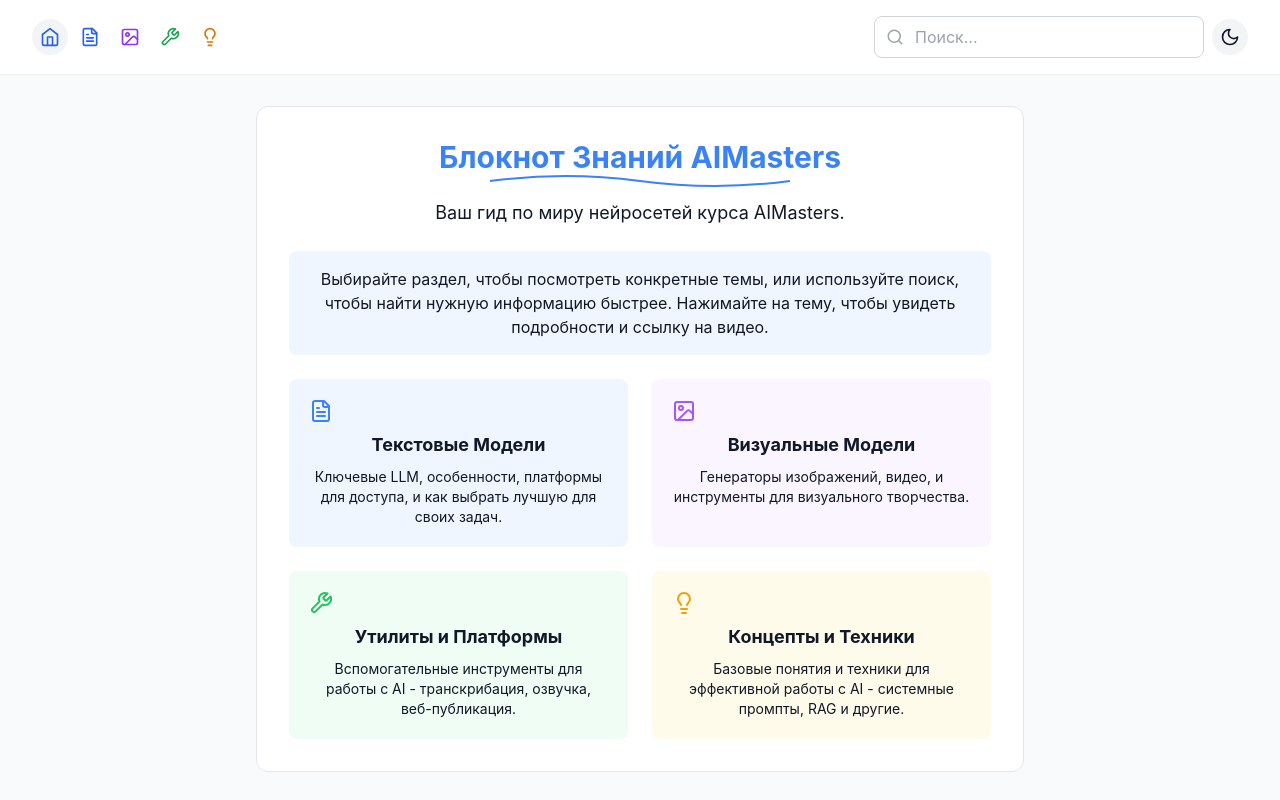
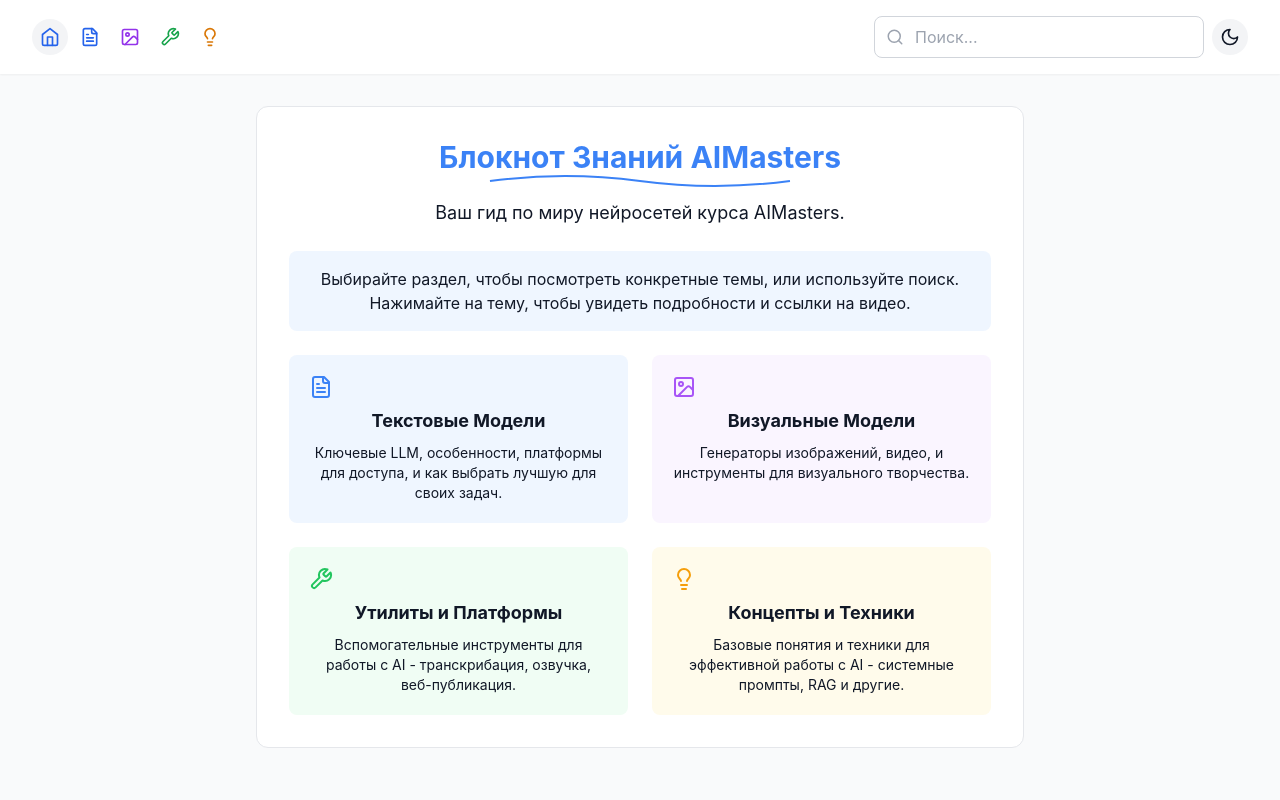
Before and after one commit to smixs/air_astana, a React (Vite) app: page / in a window 1280 px wide. Shown: the top 800 px of the page. Built offline with nearby package versions, Linux system fonts and the light colour scheme.

Commit message:
Удалены неиспользуемые иконки из компонента App и упрощен текст в WelcomeScreen для улучшения читаемости.

```diff
--- a/src/App.tsx
+++ b/src/App.tsx
@@ -1,5 +1,5 @@
 import { useState, useRef } from 'react';
-import { MoonIcon, SunIcon, SearchIcon, Menu, X, Home, FileText, Image as ImageIcon, Wrench, Lightbulb } from 'lucide-react';
+import { MoonIcon, SunIcon, Menu, X, Home, FileText, Image as ImageIcon, Wrench, Lightbulb } from 'lucide-react';
 import ContentArea from './components/ContentArea';
 import SearchBar from './components/SearchBar';
 import WelcomeScreen from './components/WelcomeScreen';
--- a/src/components/WelcomeScreen.tsx
+++ b/src/components/WelcomeScreen.tsx
@@ -40,8 +40,8 @@
         >
           <p className="text-md">
             Выбирайте раздел, чтобы посмотреть конкретные темы,
-            или используйте поиск, чтобы найти нужную информацию быстрее.
-            Нажимайте на тему, чтобы увидеть подробности и ссылку на видео.
+            или используйте поиск.
+            Нажимайте на тему, чтобы увидеть подробности и ссылки на видео.
           </p>
         </div>
 
```
